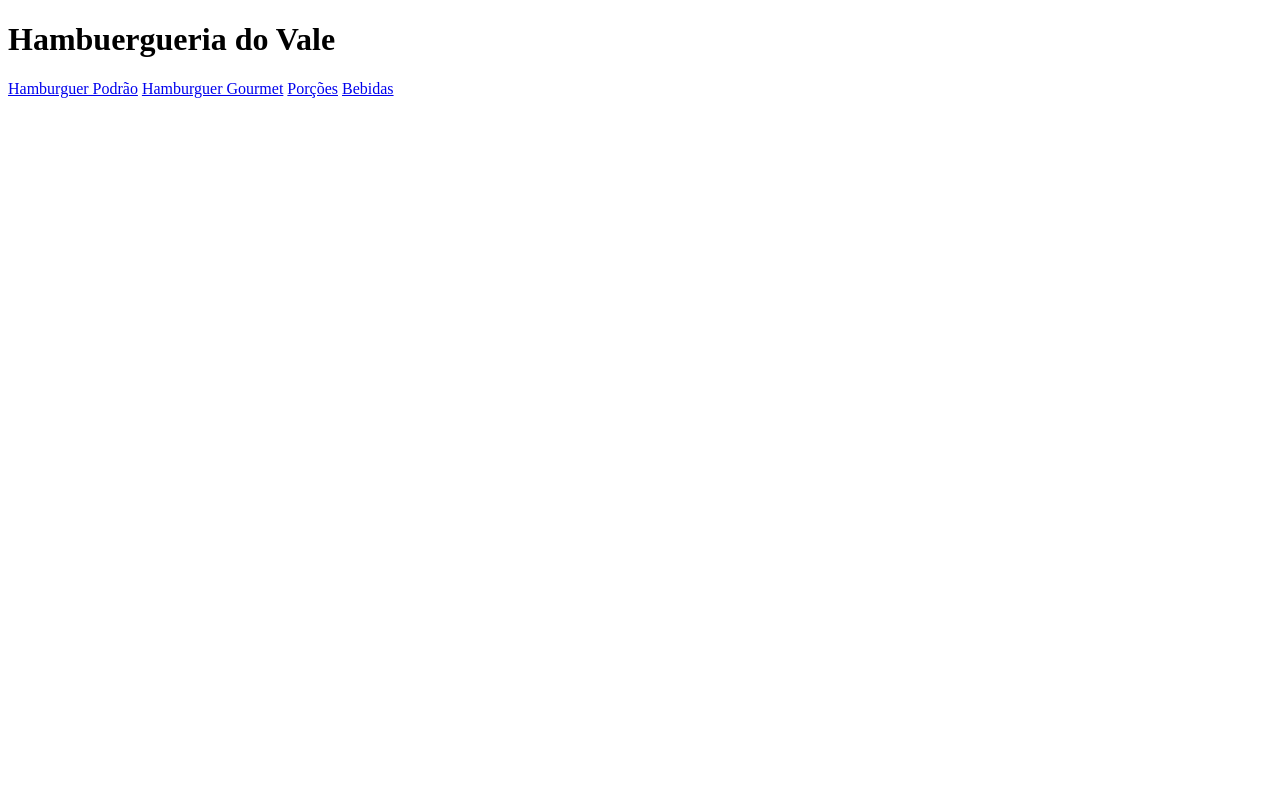
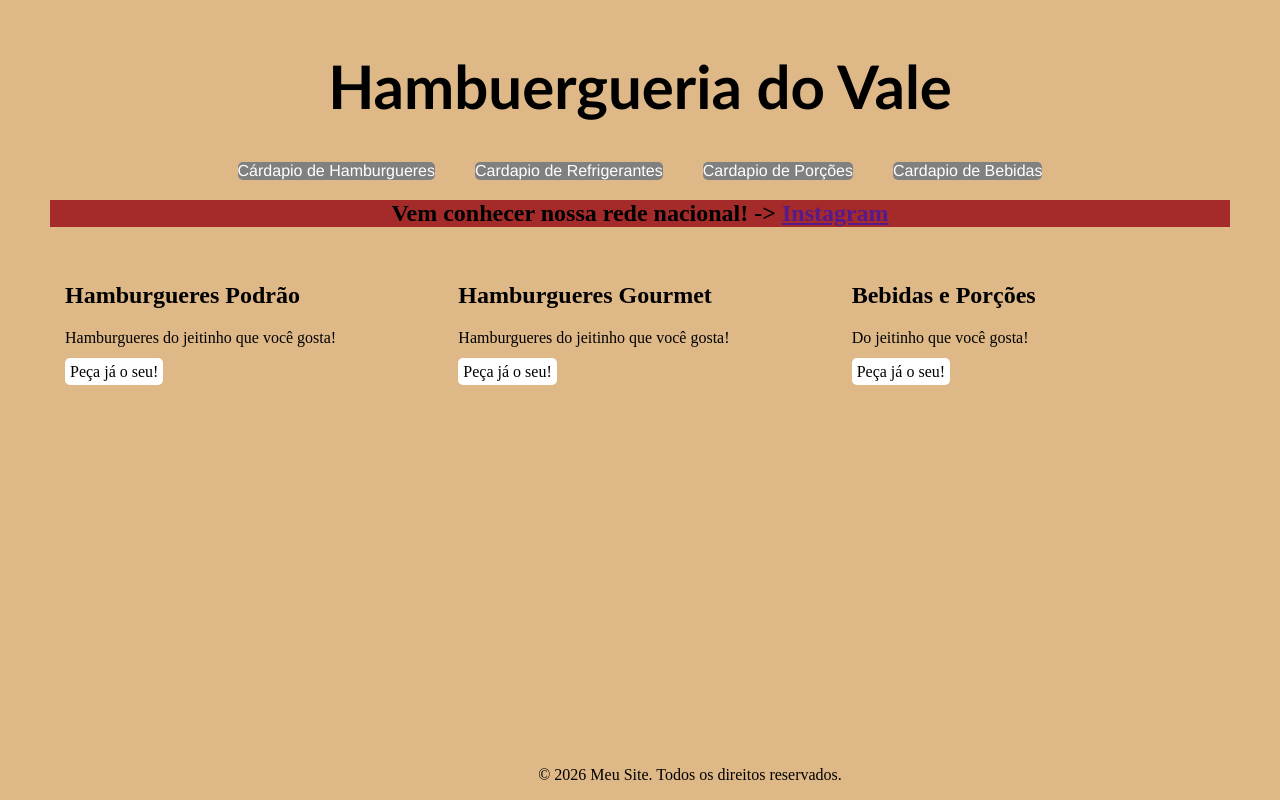
Before and after one commit to Mateus-Moura-Nvs/Estudos-HTML-CSS-JAVASCRIPT, a plain HTML site: page HTML & CSS/Exercícios de Fixação/Exercício 3 - Section & Footer/index.html in a window 1280 px wide. Drawn offline with Linux system fonts and the light colour scheme.

Commit message:
fixando mais conceitos

```diff
--- a/HTML & CSS/Exercícios de Fixação/Exercício 3 - Section & Footer/index.html
+++ b/HTML & CSS/Exercícios de Fixação/Exercício 3 - Section & Footer/index.html
@@ -8,16 +8,40 @@
 </head>
 <body>
     <header>
-        <h1>Hambuergueria do Vale</h1>
-        <nav>
-            <a href="./">Hamburguer Podrão</a>
-            <a href="./"> Hamburguer Gourmet</a>
-            <a href="./">Porções</a>
-            <a href="./"> Bebidas</a>
+        <h1 class="Titulo">Hambuergueria do Vale</h1>
+        <nav class="Navegar">
+            <a href="./">Cárdapio de Hamburgueres</a>
+            <a href="./">Cardapio de Refrigerantes</a>
+            <a href="./">Cardapio de Porções</a>
+            <a href="./">Cardapio de Bebidas</a>
         </nav>
-        <section>
+    </header>
+    <section>
+        <h2>
+            Vem conhecer nossa rede nacional! ->
+            <a href="">Instagram</a>
+        </h2>
+    </section>
+    <div class="grids">
+        <div class="card">
+            <h2>Hamburgueres Podrão</h2>
+            <p>Hamburgueres do jeitinho que você gosta!</p>
+            <a href="">Peça já o seu!</a>
+        </div>
+        <div class="card">
+            <h2>Hamburgueres Gourmet</h2>
+            <p>Hamburgueres do jeitinho que você gosta!</p>
+            <a href="">Peça já o seu!</a>
+        </div>
+        <div class="card">
+            <h2>Bebidas e Porções</h2>
+            <p>Do jeitinho que você gosta!</p>
+            <a href="">Peça já o seu!</a>
+        </div>
+    </div>
 
-        </section>
-    </header>
+    <footer>
+        <p>© 2026 Meu Site. Todos os direitos reservados.</p>
+    </footer>
 </body>
 </html>
--- a/HTML & CSS/Exercícios de Fixação/Exercício 3 - Section & Footer/style.css
+++ b/HTML & CSS/Exercícios de Fixação/Exercício 3 - Section & Footer/style.css
@@ -0,0 +1,50 @@
+body{
+    background: burlywood;
+    margin: 50px;
+}
+
+.Titulo{
+    font-family: 'Gill Sans', 'Gill Sans MT', Calibri, 'Trebuchet MS', sans-serif;
+    text-align: center;
+    font-size: 60px;
+}
+
+.Navegar{
+    display: flex;
+    gap: 40px;
+    justify-content: center;
+    text-decoration: none;
+    font-family: 'Franklin Gothic Medium', 'Arial Narrow', Arial, sans-serif;
+}
+.Navegar a{
+    text-decoration: none;
+    background: gray;
+    color: white;
+    border-radius: 5px;
+}
+
+.grids{
+    display: grid;
+    grid-template-columns: 1fr 1fr 1fr;
+}
+
+.card a{
+    text-decoration: none;
+    background: white;
+    color: black;
+    padding: 5px;
+    border-radius: 5px;
+}
+.card{
+    padding: 15px;
+}
+footer{
+    position: fixed;
+    bottom: 0;
+    width: 100%;
+    text-align: center;
+}
+section{
+    background: brown;
+    text-align: center;
+}
--- /dev/null
+++ b/HTML & CSS/Exercícios de Fixação/Exercício 4 -/style.css
@@ -0,0 +1,61 @@
+body{
+    background:beige;
+}
+
+.titulo{
+    position: sticky;
+    top: 0;
+    text-align: center;
+    width: 100%;
+}
+.menu{
+    display: flex;
+    gap: 20px;
+    justify-content: center;
+}
+.menu a{
+    text-decoration: none;
+    color: white;
+    background: gray;
+    padding: 8px;
+    border-radius: 5px;
+    opacity: 0.7;
+}
+
+.divulgacao{
+    display: flex;
+    flex-direction: column;
+    text-align: center;
+    background: lightgray;
+    border-radius: 10px;
+    margin: 30px;
+    justify-content: center;
+    align-items: center;
+    gap: 10px;
+}
+
+.divulgacao h1 {
+    margin: 0;
+}
+
+.cards{
+    display: grid;
+    grid-template-columns: 1fr 1fr;
+    background: whitesmoke;
+    width: 100%;
+}
+.cards a{
+    background: gray;
+    text-decoration: none;
+    color: cornsilk;
+    opacity: 0.8;
+    padding: 5px;
+}
+
+
+footer{
+    position: fixed;
+    bottom: 0;
+    width: 100%;
+    text-align: center;
+}
--- /dev/null
+++ b/HTML & CSS/Exercícios de Fixação/Exercício 5/style.css
@@ -0,0 +1,83 @@
+/* .botoes{
+display: flex;
+flex-direction: column;
+gap: 5px;
+}  isso aqui tudo é para pegar os elementos a de uma mesma classe e deixa-los um abaixo do outro*/
+
+
+
+
+
+body{
+    background: gray;
+    font-family: 'Gill Sans', 'Gill Sans MT', Calibri, 'Trebuchet MS', sans-serif;
+    border: solid black 10px;
+}
+
+/* HEADER */
+h1{
+    text-align: center;
+    font-size: 50px;
+}
+.navegacao{
+    display: flex;
+    gap: 20px;
+    justify-content: center;
+}
+.navegacao a{
+text-decoration: none;
+color: whitesmoke;
+background: black;
+padding: 10px;
+border-radius: 5px;
+opacity: 0.7;
+font-size: 20px;
+}
+.avaliar{
+text-align: center;
+margin: 40px;
+}
+.avaliar a{
+text-decoration: none;
+color: black;
+background: whitesmoke;
+padding: 10px;
+border-radius: 6px;
+}
+
+/* CORPO DO SITE */
+
+h4{
+    font-size: 40px;
+    background: burlywood;
+
+}
+.cards{
+display: grid;
+grid-template-columns: 1fr 1fr 1fr;
+text-align: center;
+}
+.botoes{
+display: flex;
+flex-direction: column;
+gap: 5px;
+}
+.botoes a{
+text-decoration: none;
+color: black;
+background: lightblue;
+padding: 10px;
+border-radius: 5px;
+margin:  10px;
+}
+
+.cards img{
+width: 100%;
+height: 200px;
+object-fit: cover;
+}
+
+/* FINALIZAÇÃO */
+footer{
+    text-align: center;
+}
```
Also changed, not shown: HTML & CSS/Exercícios de Fixação/Exercício 4 -/index.html (added, +54 -0 lines), HTML & CSS/Exercícios de Fixação/Exercício 5/index.html (added, +61 -0 lines), HTML & CSS/Exercícios de Fixação/Exercício 5/img/banco.png (added), HTML & CSS/Exercícios de Fixação/Exercício 5/img/bicicleta-1200-800.jpg (added), HTML & CSS/Exercícios de Fixação/Exercício 5/img/bicicleta-300-200.jpg (added), HTML & CSS/Exercícios de Fixação/Exercício 5/img/bicicleta.jpg (added), HTML & CSS/Exercícios de Fixação/Exercício 5/img/bikcraft.png (added), HTML & CSS/Exercícios de Fixação/Exercício 5/img/bikcraft.svg (added), HTML & CSS/Exercícios de Fixação/Exercício 5/img/floresta.jpg (added), HTML & CSS/Exercícios de Fixação/Exercício 5/img/lobo.jpg (added).
